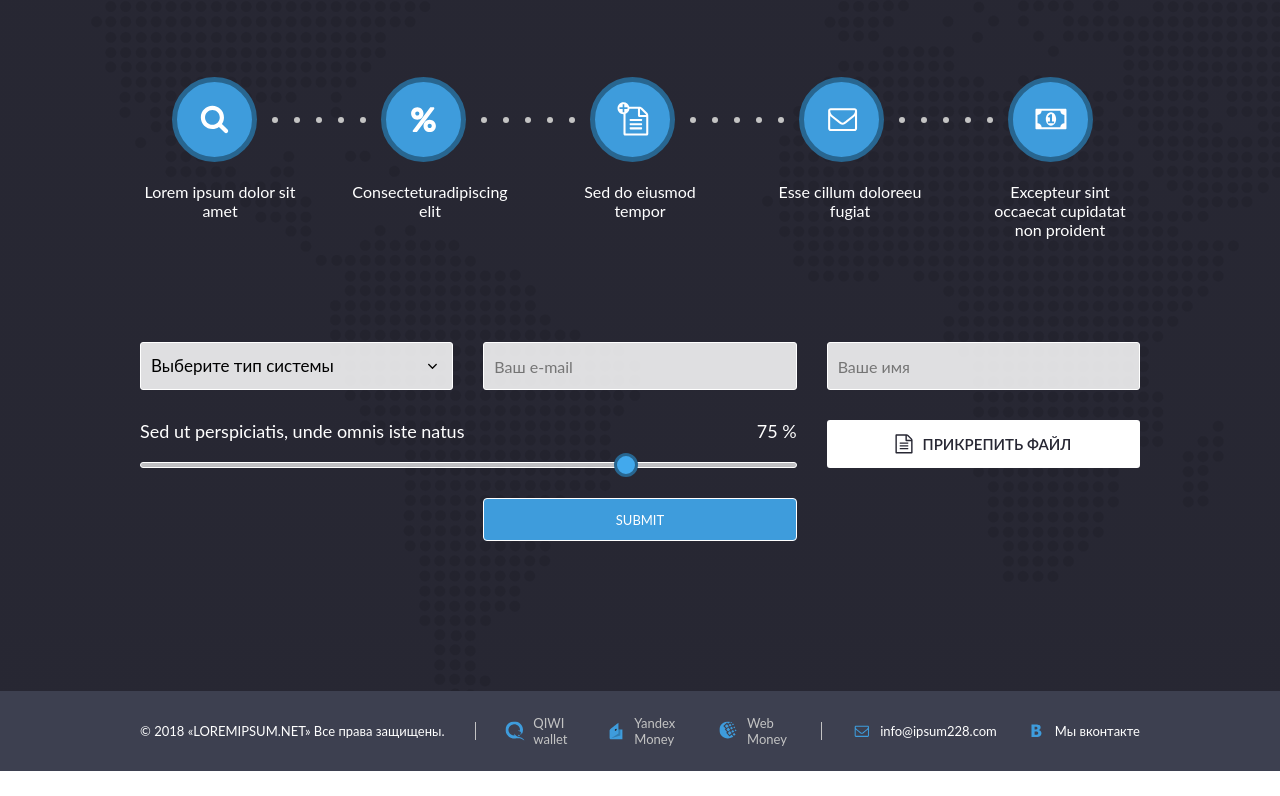
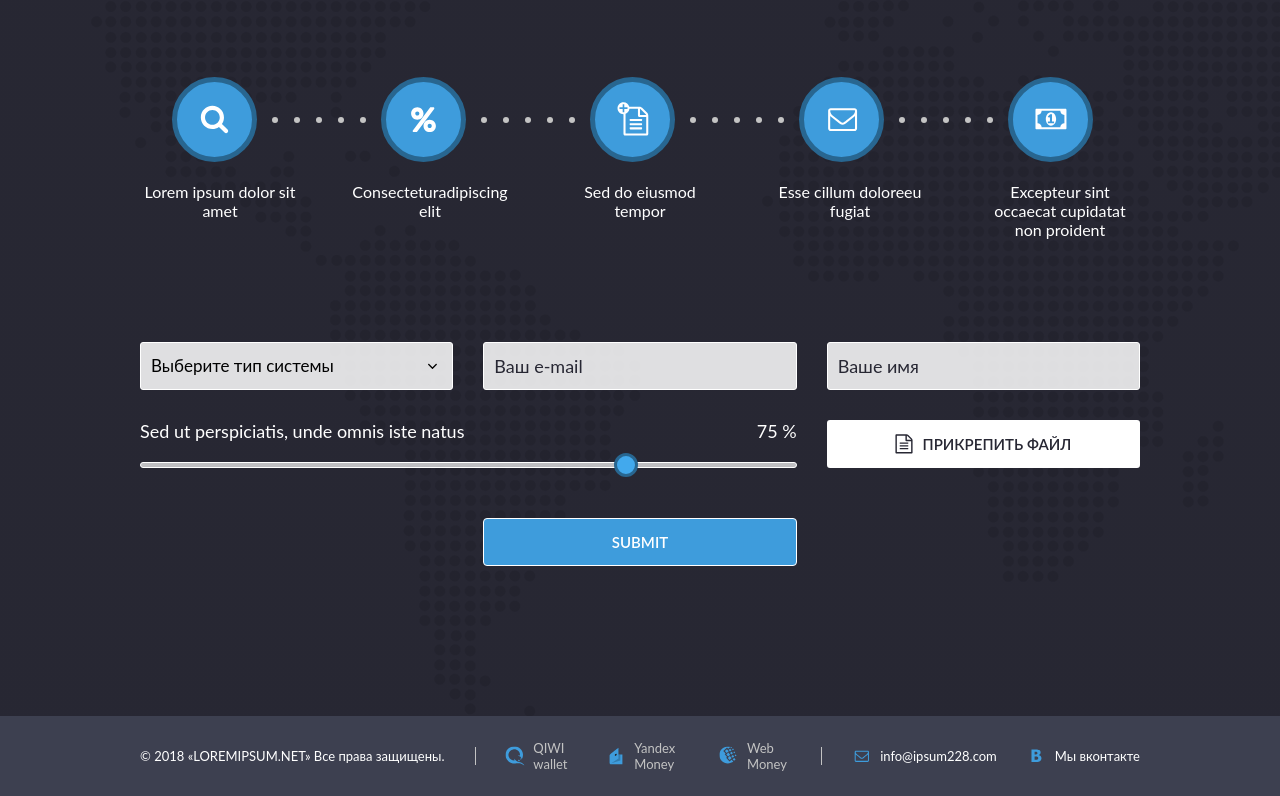
Before and after one commit to ultramarine64/softnsk-test-task, a website: page src/index.html in a window 1280 px wide. Shown: the part 1068-1864 px from the top of the page. Before the commit the page ends 1839 px from the top, so only its background shows below. Drawn offline with nearby package versions, Linux system fonts and the light colour scheme; files that its build step writes are made by us from their sources; a web font is replaced by a local one.

Commit message:
Мелкие правки по стилизации остальных инпутов.

```diff
--- a/src/sass/blocks/_form.scss
+++ b/src/sass/blocks/_form.scss
@@ -11,9 +11,15 @@
     grid-area: slider;
   }
 
-
   &__button {
     grid-area: submit;
+    margin-top: 20px;
+    height: 48px;
+    font-family: 'Lato', sans-serif;
+    font-style: normal;
+    font-weight: 600;
+    font-size: 15px;
+    line-height: 18px;
 
     &:hover {
       cursor: pointer;
@@ -28,15 +34,27 @@
     border: 1px solid #FFFFFF;
     border-radius: 3px;
     padding: 12px 10px;
+    font-family: 'Lato', sans-serif;
+    font-style: normal;
+    font-weight: 400;
+    font-size: 18px;
+    line-height: 22px;
+    color: #272733;
+
+    &::-webkit-input-placeholder {
+      color: #272733;
+    }
+
+    &::-moz-placeholder {
+      color: #272733;
+      opacity: 1;
+    }
 
     &-email {
       grid-area: input_email;
     }
     &-name {
       grid-area: input_name;
-    }
-    &-select {
-      grid-area: input_select;
     }
   }
 
```
